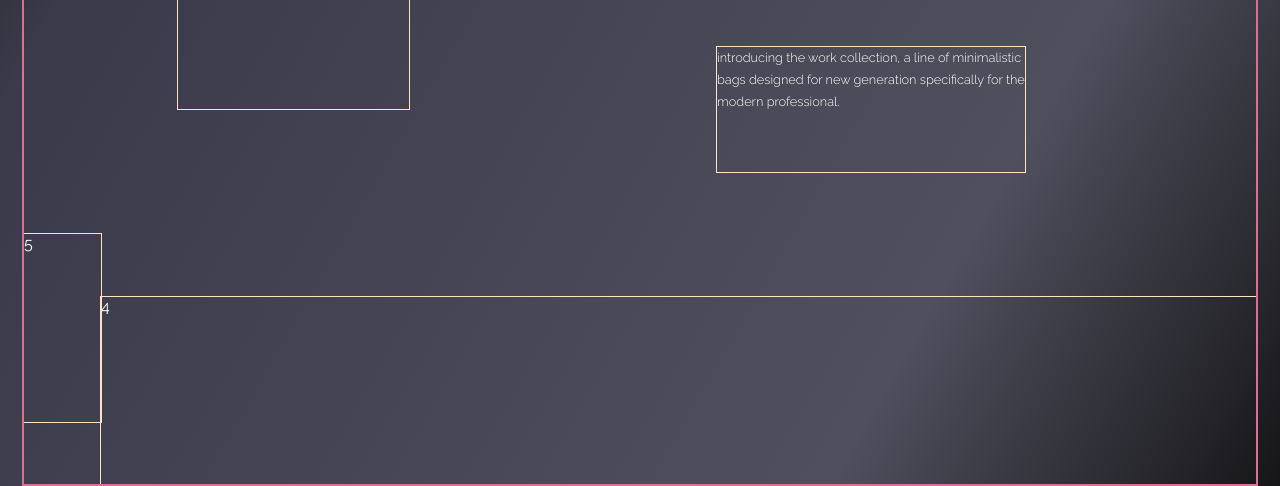
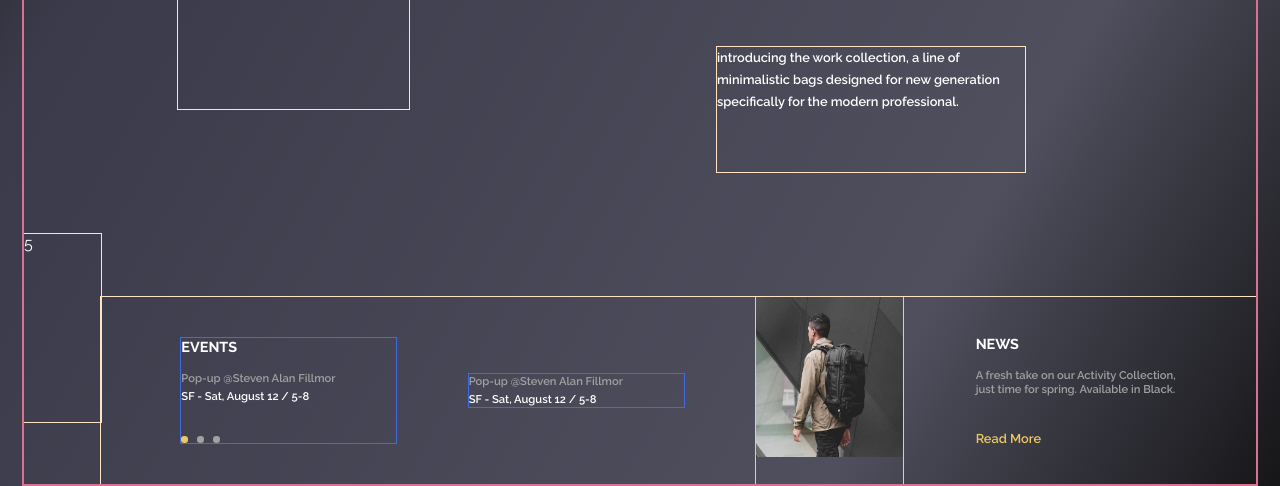
Before and after one commit to JadhavSuraj7rk/Bag-Landing-Page, a plain HTML site: page index.html in a window 1280 px wide. Shown: the part 314-800 px from the top of the page. Drawn offline with nearby package versions, Linux system fonts and the light colour scheme.

Commit message:
Bottom event section layout completed.

```diff
--- a/css/style.css
+++ b/css/style.css
@@ -17,6 +17,7 @@ body {
   font-family: "Raleway", sans-serif;
   -webkit-font-smoothing: antialiased;
   -moz-osx-font-smoothing: grayscale;
+ overflow: hidden;
 
   min-height: 100vh;
 }
@@ -70,7 +71,9 @@ body {
   font-weight: 600;
 }
 
-
+/*==================
+              main content part
+ ==================*/
 /*--- Grid container ---*/
 .main__content {
   height: calc(100vh - 3.1rem);
@@ -92,54 +95,131 @@ body {
   height: auto;
 }
 
-.collection-grid-item span:nth-child(1){
+.collection-grid-item span:nth-child(1) {
   font-size: 2rem;
   font-weight: 700;
 }
 
-.collect-semi-bold-text{
+.collect-semi-bold-text {
   font-size: 1rem;
   font-weight: 600;
   /* margin-bottom: 1.5rem; */
   line-height: 1.9rem;
 }
 
-.collection-light-text{
-    font-size: .8rem;
+.collection-light-text {
+  font-size: 0.8rem;
   font-weight: 300;
-
 }
 
-.collection-border{
+.collection-border {
   height: 2px;
   background: var(--text-news-para-color);
   margin: 1rem 0;
 }
 
-.collect-border-two{
+.collect-border-two {
   width: 60%;
   height: 2px;
   background: var(--yellow-color);
 }
 
-
-
 .hero-heading-grid-item {
   grid-area: 3 / 10 / 5 / 14;
-  font-size:  6vmin;
+  font-size: 6vmin;
   font-weight: 800;
 }
 
 .hero-para-grid-item {
   grid-area: 6 / 10 / 8 / 14;
 
-  font-size:  .8rem;
-  font-weight: 300;
+  font-size: 0.8rem;
+  font-weight: 600;
   line-height: 1.4rem;
 }
 
 .bottom-event-news-grid-item {
+  box-sizing: border-box;
+  padding: 0 2.5rem;
+  /* padding-top: 0.7rem; */
   grid-area: 10 / 2 / 13 / 17;
+  display: flex;
+  align-items: center;
+  justify-content: space-evenly;
+  gap: 2rem;
+  overflow: hidden;
+  /* align-items: center; */
+}
+
+
+
+.bottom-event-news-grid-item h4 {
+  font-size: 0.9rem;
+  text-transform: uppercase;
+  margin-bottom: 1rem;
+}
+
+.bottom-event-news-grid-item p {
+  font-size: 0.7rem;
+  font-weight: 600;
+  color: var(--text-news-para-color);
+}
+
+.Event-model-image img {
+  /* width: 11vw; */
+  width: calc(9vw + 2rem);
+  height: 10rem;
+}
+
+.date-color-change {
+  font-size: 0.7rem;
+  font-weight: 600;
+  color: var(--text-white-color);
+}
+
+.event_with_title {
+  flex-basis: 20%;
+  outline: 1px solid royalblue;
+}
+
+.three-dots {
+  display: flex;
+  gap: 0.6rem;
+  margin-top: 2rem;
+}
+
+.dot-one {
+  height: 0.4em;
+  width: 0.4em;
+  background: var(--yellow-color);
+  border: none;
+  border-radius: 50%;
+}
+
+.dot-back-change {
+  background: var(--text-news-para-color);
+}
+
+.event_without_title {
+  flex-basis: 20%;
+  outline: 1px solid royalblue;
+
+}
+
+.Event-model-image{
+  height: 100%;
+  outline: 1px solid greenyellow;
+}
+
+.News p {
+  margin-bottom: 2rem;
+}
+
+.News a {
+  font-size: 0.8rem;
+  font-weight: 600;
+  text-decoration: none;
+  color: var(--yellow-color);
 }
 
 .social-media-grid-item {
--- a/index.html
+++ b/index.html
@@ -25,23 +25,64 @@
 
       <!--=== main part start here ===-->
       <main class="main__content">
+        <!-- collection content -->
         <div class="main__content__item collection-grid-item">
           <span>/ 01 </span><br />
           <div class="collection-border">
-              <div class="collect-border-two"></div>
+            <div class="collect-border-two"></div>
           </div>
           <span class="collect-semi-bold-text"> Work collection </span><br />
-          <span class="collection-light-text">Active collection <br />
-          Travel collection </span>
+          <span class="collection-light-text"
+            >Active collection <br />
+            Travel collection
+          </span>
         </div>
+
+        <!-- hero heading text -->
         <div class="main__content__item hero-heading-grid-item">
           Work <br />Anywhere
         </div>
+
+        <!-- hero paragraph text -->
         <div class="main__content__item hero-para-grid-item">
           introducing the work collection, a line of minimalistic bags designed
           for new generation specifically for the modern professional.
         </div>
-        <div class="main__content__item bottom-event-news-grid-item">4</div>
+
+        <!-- Event and News  -->
+        <div class="main__content__item bottom-event-news-grid-item">
+          <div class="event_with_title">
+            <h4>Events</h4>
+            <p>Pop-up @Steven Alan Fillmor</p>
+            <span class="date-color-change">SF - Sat, August 12 / 5-8</span>
+            <div class="three-dots">
+              <div class="dot-one"></div>
+              <div class="dot-one dot-back-change"></div>
+              <div class="dot-one dot-back-change"></div>
+            </div>
+          </div>
+
+          <div class="event_without_title">
+
+            <p>Pop-up @Steven Alan Fillmor</p>
+            <span class="date-color-change">SF - Sat, August 12 / 5-8</span>
+          </div>
+
+          <div class="Event-model-image">
+            <img src="./img/model_img.jpg" alt="" />
+          </div>
+
+          <div class="News">
+            <h4>News</h4>
+            <p>
+              A fresh take on our Activity Collection,<br />
+              just time for spring. Available in Black.
+            </p>
+            <a href="#">Read More</a>
+          </div>
+        </div>
+
+        <!-- social media -->
         <div class="main__content__item social-media-grid-item">5</div>
       </main>
       <!--=== main part end here ===-->
```
Also changed, not shown: img/hero_img.png (added), img/model_img.jpg (added). Lines whose indentation alone changed are shown as unchanged.
